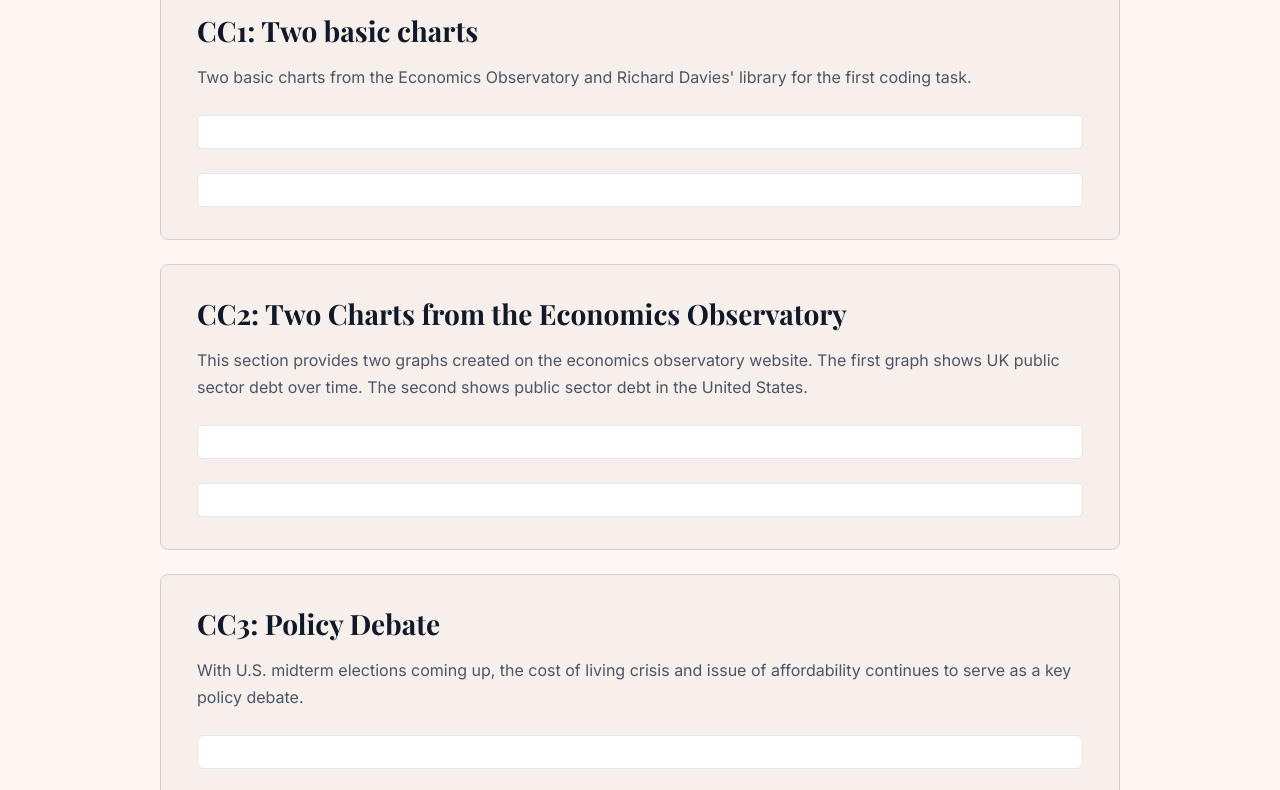
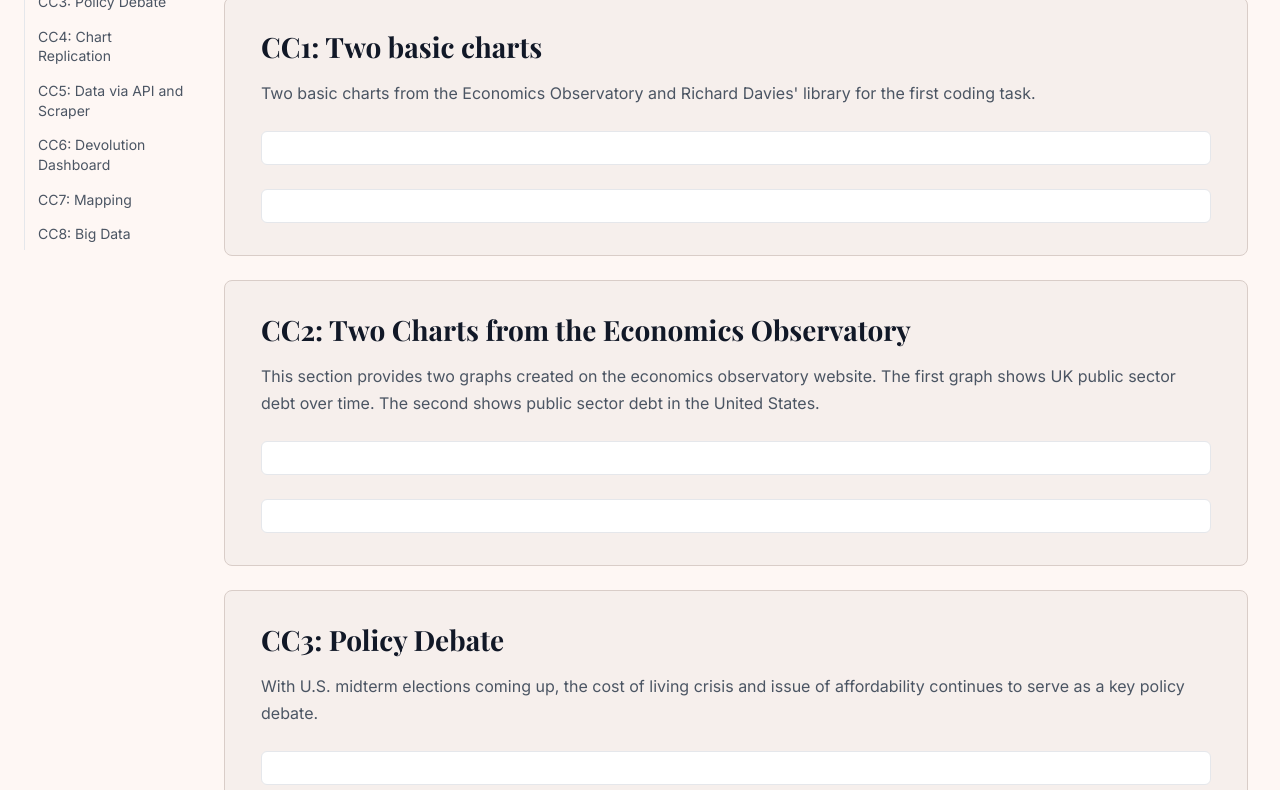
Before and after one commit to gabriella-turrinelli/gabriella-turrinelli.github.io, a plain HTML site: page portfolio.html in a window 1280 px wide. Shown: the part 183-973 px from the top of the page. Drawn offline with nearby package versions, Linux system fonts and the light colour scheme; a script that the page names is missing.

Commit message:
Update portfolio formatting

```diff
--- a/portfolio.css
+++ b/portfolio.css
@@ -33,6 +33,7 @@
 
 html {
     scroll-padding-top: 4rem; /* keeps anchor links clear of the sticky banner */
+    scroll-behavior: smooth;
 }
 
 body {
@@ -101,7 +102,7 @@ body {
    Everything directly inside <body> (except the banner and scripts)
    sits in one centered column. */
 
-body > :not(.banner):not(script):not(style) {
+body > :not(.banner):not(.side-nav):not(script):not(style) {
     width: min(var(--content-width), 100% - 2rem);
     margin-left: auto;
     margin-right: auto;
@@ -117,6 +118,33 @@ body > #vg-tooltip-element {
     width: auto;
     max-width: 280px;
     margin: 0;
+}
+
+/* ---------- Side bar ---------- */
+.side-nav {
+    position: fixed;
+    top: 5rem;
+    left: 1.5rem;
+    width: 11rem;
+    display: flex;
+    flex-direction: column;
+    gap: 0.25rem;
+    border-left: 1px solid var(--border);
+    font-size: 0.875rem;
+}
+
+.side-nav a {
+    margin-left: -1px;
+    padding: 0.35rem 0.75rem;
+    border-left: 2px solid transparent;
+    color: var(--text-muted);
+    line-height: 1.4;
+}
+
+.side-nav a:hover {
+    color: var(--text);
+    border-left-color: var(--text);
+    text-decoration: none;
 }
 
 /* ---------- Headings ---------- */
@@ -275,3 +303,19 @@ section > img {
         transition: none !important;
     }
 }
+
+/* Medium screens: nav stays on the left, content shifts right and fills the rest */
+@media (min-width: 900px) and (max-width: 1449px) {
+    body > :not(.banner):not(.side-nav):not(script):not(style) {
+        width: auto;
+        margin-left: 14rem;
+        margin-right: 2rem;
+    }
+}
+
+/* Small screens: no room for a sidebar */
+@media (max-width: 899px) {
+    .side-nav {
+        display: none;
+    }
+}
--- a/portfolio.html
+++ b/portfolio.html
@@ -32,11 +32,22 @@
      </nav>
    </header>
 
-    <h1 class="big" style="margin-bottom: 0px;">
+    <h1 class="big">
         PP434 Portfolio
     </h1>
 
-    <section>
+    <nav class="side-nav" aria-label="Sections">
+        <a href="#cc1">CC1: Two basic charts</a>
+        <a href="#cc2">CC2: Economics Observatory</a>
+        <a href="#cc3">CC3: Policy Debate</a>
+        <a href="#cc4">CC4: Chart Replication</a>
+        <a href="#cc5">CC5: Data via API and Scraper</a>
+        <a href="#cc6">CC6: Devolution Dashboard</a>
+        <a href="#cc7">CC7: Mapping</a>
+        <a href="#cc8">CC8: Big Data</a>
+    </nav>
+
+    <section id="cc1">
         <div class="chart-description">
             <h2>CC1: Two basic charts</h2>
             <p>
@@ -60,7 +71,7 @@
 
     </script>
 
-    <section>
+    <section id="cc2">
         <div class="chart-description">
             <h2>CC2: Two Charts from the Economics Observatory</h2>
             <p>
@@ -84,7 +95,7 @@
 
     </script>
 
-    <section>
+    <section id="cc3">
         <div class="chart-description">
             <h2> CC3: Policy Debate</h2>
             <p>
@@ -114,7 +125,7 @@
 
     </script>
 
-    <section>
+    <section id="cc4">
         <div class="chart-description">
             <h2> CC4: Chart Replication</h2>
             <p>
@@ -152,7 +163,7 @@
 
     </script>
 
-    <section>
+    <section id="cc5">
         <div class="chart-description">
             <h2> CC5: Accessing Data via API and Scraper </h2>
             <p>
@@ -191,7 +202,7 @@
 
     </script>
 
-    <section>
+    <section id="cc6">
         <div class="chart-description">
             <h2> CC6: Devolution Dashboard </h2>
             <p>
@@ -202,7 +213,7 @@
         <a class="button" href="https://gabriella-turrinelli.github.io/DevolutionDashboard">View the webpage</a>
     </section>
 
-    <section>
+    <section id="cc7">
         <div class="chart-description">
             <h2> CC7: Mapping </h2>
             <p>
@@ -232,7 +243,7 @@
 
     </script>
 
-    <section>
+    <section id="cc8">
         <div class="chart-description">
             <h2> CC8: Big Data </h2>
             <p>
```
